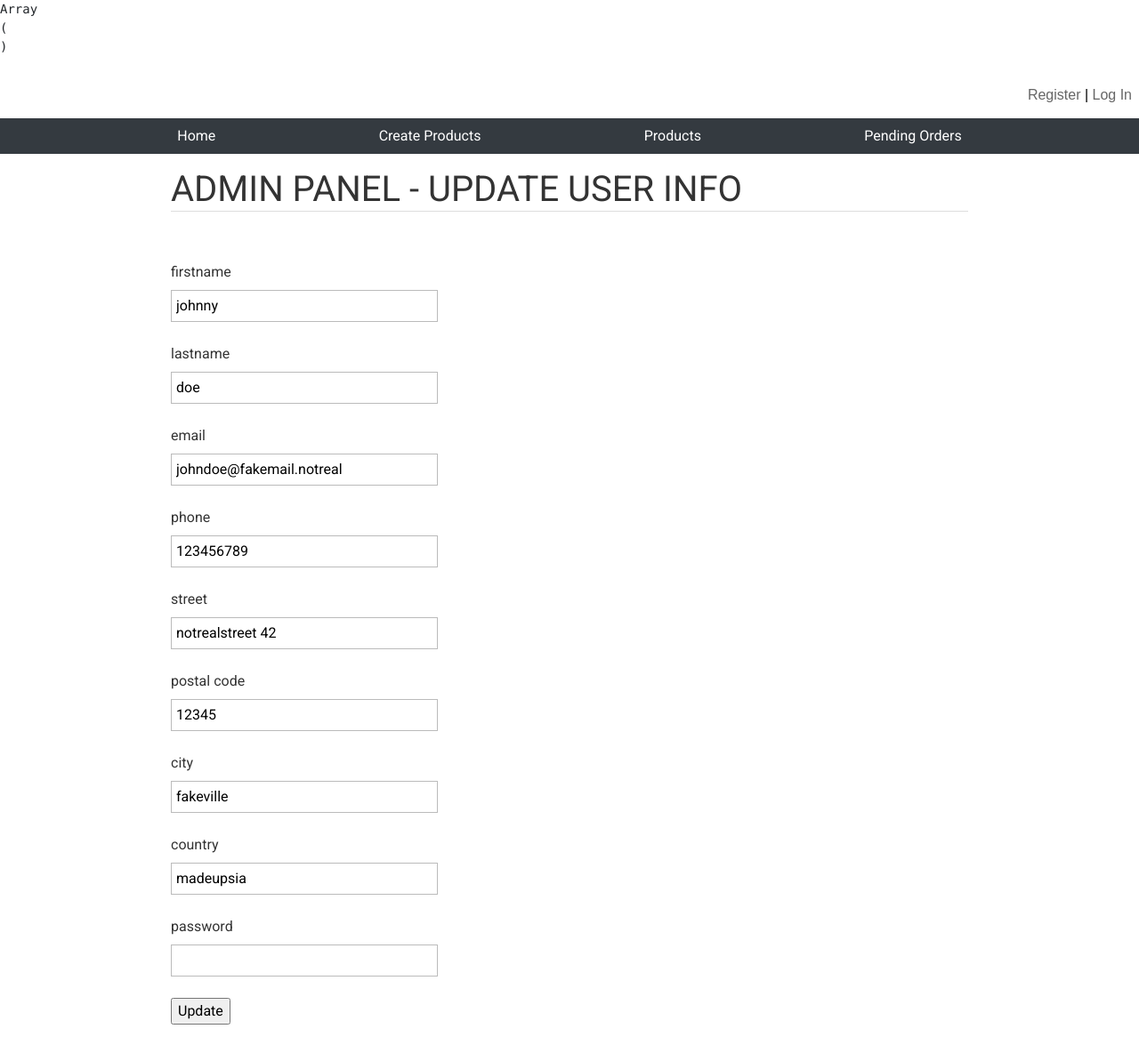
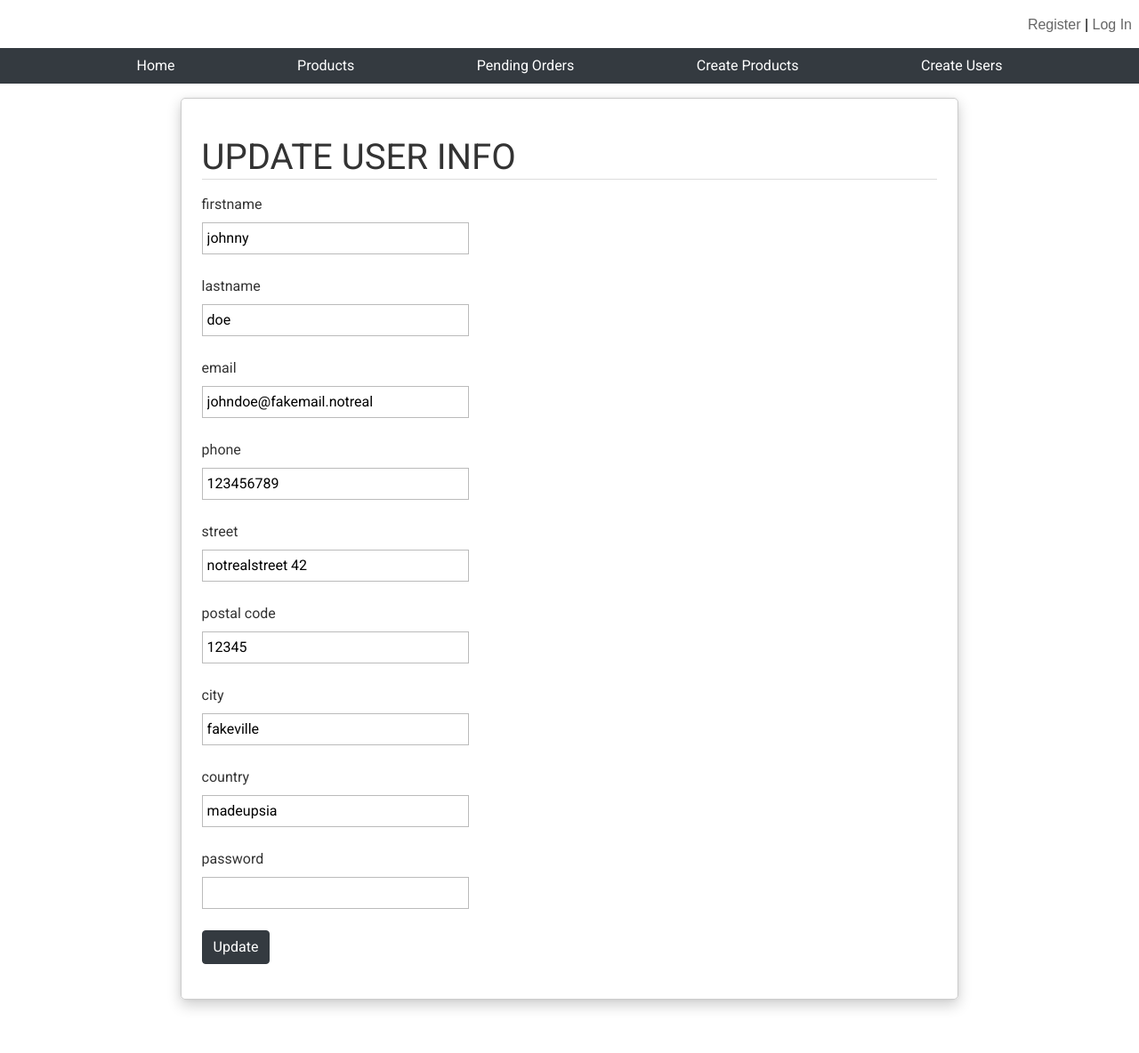
Before and after one commit to StefanThePerson/Grupparbete---Kunskapskontroll-3, a PHP site: page /admin/edit_user.php?id=1 in a window 1280 px wide. Shown: the whole page at 89% size. After the commit the page ends 1135 px from the top, so only its background shows below. Run offline with PHP 8.4, Linux system fonts and the light colour scheme; data comes from the database, SQL or seed files in the repository.

Commit message:
updated css on admin side: buttons,order,product,create product/user

```diff
--- a/public/admin/css/forms.css
+++ b/public/admin/css/forms.css
@@ -15,7 +15,7 @@
   correctly on fieldsets
  */
 label       { font-weight: bold; }
-fieldset    { padding:0 1.4em 1.4em 1.4em; margin: 0 0 1.5em 0; border: 1px solid #ccc; box-shadow: 0 6px 16px rgba(0,0,0,.2), 0 0 4px rgba(0,0,0,.05); }
+fieldset    { padding:0 1.4em 1.4em 1.4em; margin: 0 0 1.5em 0; border-radius: 5px;border: 1px solid #ccc; box-shadow: 0 6px 16px rgba(0,0,0,.2), 0 0 4px rgba(0,0,0,.05); }
 legend      { font-weight: bold; font-size:1.2em; margin-top:-0.2em; margin-bottom:1em; }
 
 fieldset, #IE8#HACK { padding-top:1.4em; }
--- a/public/admin/css/style.css
+++ b/public/admin/css/style.css
@@ -6,9 +6,9 @@
 
 */
 @import url(forms.css);
+@import url(admin_page.css);
+@import url(products_page.css);
 @import url(profile.css);
-@import url(shopping_cart.css);
-@import url(products.css);
 
 /* general
 --------------------------------------------------------
@@ -25,7 +25,7 @@ body{font-family: 'Roboto', sans-serif;color:#333;}
 
 
 h1{text-transform:uppercase;} /* Transform all letter to uppercase. */
-h1,h2{border-bottom:1px solid #dddddd;} /* Put border below header h1 and h2 */
+h1,h2{padding-top:20px;border-bottom:1px solid #dddddd;} /* Put border below header h1 and h2 */
 
 img {border:0;margin-bottom:0px;} /* No border around linked images */
 
@@ -53,7 +53,7 @@ div#content,
 footer#bottom{margin:0 auto;width:100%;}
 
 /* add common padding to main content block */
-div#content{padding:1em 0 1em 0;width:100%;}
+div#content{padding:1em;width:100%;}
 
 /* add padding and background to the footer block */
 div#footer{padding-bottom:20px;background:#E6E6E6;}
--- a/public/admin/edit_user.php
+++ b/public/admin/edit_user.php
@@ -12,9 +12,9 @@ checkSuccessLogin();
 $pageTitle = 'Admin Page to Edit User';
 $pageId = 'adminUsers';
 //**********
-echo "<pre>";
-print_r($_POST);
-echo "</pre>";
+// echo "<pre>";
+// print_r($_POST);
+// echo "</pre>";
 //**********
   $first_name = '';
   $last_name = '';
@@ -108,15 +108,11 @@ $user = fetchUserById($_GET['id']);
 <?php include('layout/header.php'); ?>
 <!-- Sidans/Dokumentets huvudsakliga innehåll -->
 <div id="content">
+	<article class="border">
+    <fieldset>
       <?= $errorMsg ?>
-	<article class="border">
-		<h1>Admin Panel - Update User Info</h1>
-	</article>
-</div>
+      <h1>Update User Info</h1>
 
-<?php include('layout/footer.php'); ?>
-	<div id="content">
-		<article class="border">
   		<form action="" method="POST">
   			<p>
   				<div>firstname</div>
@@ -159,9 +155,10 @@ $user = fetchUserById($_GET['id']);
   				<input type="text" name="password" class="text" value="">
   			</p>
   			<p>
-					<input type="submit" name="updateBtn" value="Update">
+  				<input type="submit" name="updateBtn" class="btn btn-dark" value="Update">
   			</p>
   		</form>
+    </fieldset>
 	</article>
 </div>
 <?php include('layout/footer.php'); ?>
--- a/public/admin/index.php
+++ b/public/admin/index.php
@@ -33,7 +33,7 @@ try {
 		<!-- <article class="border"> -->
 			<h1>Admin Panel - View All Users</h1>
 			<form action="register.php" method="GET">
-				<input type="submit" class="btn btn-dark" name="" value="Create new user">
+				<input type="submit" class="btn btn-dark" name="" value="Create new User">
 			</form>
 			<table id="users_table" class="table">
 				<thead class="thead-dark">
@@ -63,13 +63,13 @@ try {
 								<td>
 								<form action="edit_user.php" method="GET">
 									<input type="hidden" name="id" value="<?=$user['id']?>">
-									<input type="submit" value="Edit">
+									<input type="submit" class="btn btn-dark" value="Edit">
 								</form>
 								</td>
 								<td>
 								<form action="" method="POST">
 									<input type="hidden" name="id" value="<?=$user['id']?>">
-									<input type="submit" name="deleteUserBtn" value="Delete">
+									<input type="submit" name="deleteUserBtn" class="btn btn-dark" value="Delete">
 								</form>
 								</td>
 						</tr>
--- a/public/admin/layout/footer.php
+++ b/public/admin/layout/footer.php
@@ -1,11 +1,12 @@
 	<!-- Optional JavaScript -->
     <!-- jQuery first, then Popper.js, then Bootstrap JS -->
-	<script src="https://code.jquery.com/jquery-3.5.1.slim.min.js" integrity="sha384-DfXdz2htPH0lsSSs5nCTpuj/zy4C+OGpamoFVy38MVBnE+IbbVYUew+OrCXaRkfj" crossorigin="anonymous"></script>
+	<script src="https://ajax.googleapis.com/ajax/libs/jquery/3.5.1/jquery.min.js"></script>
+	<!-- <script src="https://code.jquery.com/jquery-3.5.1.slim.min.js" integrity="sha384-DfXdz2htPH0lsSSs5nCTpuj/zy4C+OGpamoFVy38MVBnE+IbbVYUew+OrCXaRkfj" crossorigin="anonymous"></script> -->
 	<script src="https://cdn.jsdelivr.net/npm/popper.js@1.16.0/dist/umd/popper.min.js" integrity="sha384-Q6E9RHvbIyZFJoft+2mJbHaEWldlvI9IOYy5n3zV9zzTtmI3UksdQRVvoxMfooAo" crossorigin="anonymous"></script>
 	<script src="https://stackpath.bootstrapcdn.com/bootstrap/4.5.0/js/bootstrap.min.js" integrity="sha384-OgVRvuATP1z7JjHLkuOU7Xw704+h835Lr+6QL9UvYjZE3Ipu6Tp75j7Bh/kR0JKI" crossorigin="anonymous"></script>
 
 	<!-- CUSTOM JavaScript -->
-	<script src="js/main.js"></script>
+	<script src="../js/main.js"></script>
 
 </body>
 </html>
--- a/public/admin/layout/header.php
+++ b/public/admin/layout/header.php
@@ -12,8 +12,10 @@
   <!-- Bootstrap CSS -->
   <link rel="stylesheet" href="https://stackpath.bootstrapcdn.com/bootstrap/4.5.0/css/bootstrap.min.css" integrity="sha384-9aIt2nRpC12Uk9gS9baDl411NQApFmC26EwAOH8WgZl5MYYxFfc+NcPb1dKGj7Sk" crossorigin="anonymous">
 
+  <!-- CUSTOM CSS -->
   <link rel="stylesheet" type="text/css" href="css/admin_page.css"/>
   <link rel="stylesheet" type="text/css" href="css/products_page.css"/>
+  <link rel="stylesheet" type="text/css" href="css/profile.css"/>
   <link rel="stylesheet" type="text/css" href="css/forms.css"/>
   <link rel="stylesheet" type="text/css" href="css/style.css"/>
 </head>
@@ -58,15 +60,13 @@
 
   <!-- Header with logo and main navigation -->
   <header id="top">
-    <!-- <h1>Min PHP-sida</h1> -->
 
     <!-- Main navigation menu -->
     <nav class="navbar navbar-dark bg-dark admin-navbar">
       <a id="home-link"     href="index.php">Home</a>
-      <a id="create_products-link"   href="create_products.php">Create Products</a>
       <a id="products-link"   href="products.php">Products</a>
       <a id="orders-link" href="orders.php">Pending Orders</a>
-      <!-- <a id="editblog-link"   href="edit_blog.php">Manage Blog</a> -->
-      <!-- <a id="postform-link"   href="postform.php">Post form test</a> -->
+      <a id="create_product-link"   href="create_products.php">Create Products</a>
+      <a id="create_user-link"   href="register.php">Create Users</a>
     </nav>
   </header>
--- a/public/admin/orders.php
+++ b/public/admin/orders.php
@@ -16,7 +16,7 @@ try {
 <!-- Sidans/Dokumentets huvudsakliga innehåll -->
 <div id="content">
 	<!-- <?= $errorMsg ?> -->
-	<h1>Manage Orders</h1>
+	<h1>Admin Panel - Manage Orders</h1>
 	<table class="table order-table">
 	  <thead class="thead-dark">
 	    <tr>
```
Also changed, not shown: public/admin/create_products.php (+10 -13 lines), public/admin/edit_product.php (+8 -12 lines), public/admin/order.php (+7 -1 lines), public/admin/products.php (+6 -7 lines), public/admin/register.php (+4 -7 lines), public/profile.php (indentation only). Lines whose indentation alone changed are shown as unchanged.
